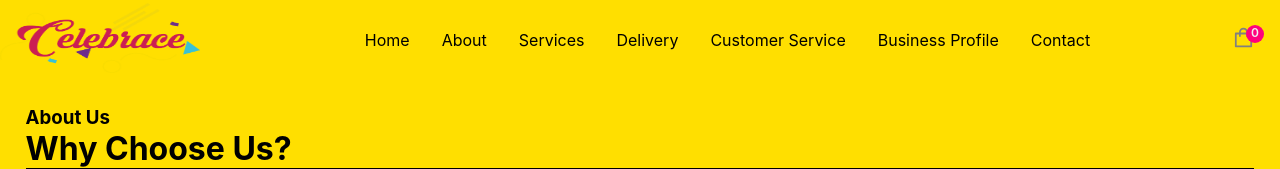
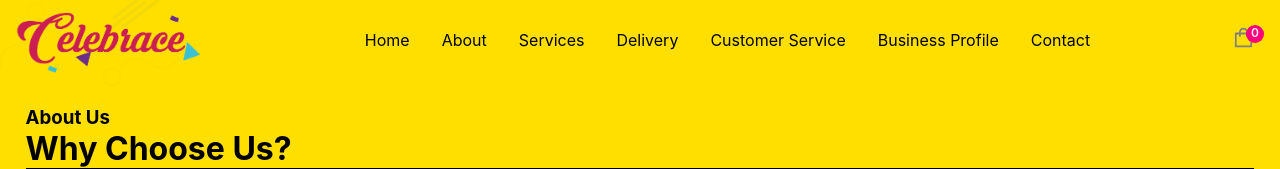
Before and after one commit to GuyWithBag/mobprog-ils, a Next.js app: page /about in a window 1280 px wide. Shown: the top 169 px of the page. Built offline with nearby package versions, Linux system fonts and the light colour scheme; grey boxes are pictures that could not be loaded; a web font is replaced by a local one.

Commit message:
changed width and height

```diff
--- a/components/Navbar.jsx
+++ b/components/Navbar.jsx
@@ -27,7 +27,7 @@ const Navbar = () => {
                             <Image
                             src={'/static/assets/images/designs/celebrace_logo.png'}
                             width='200px'
-                            height='70px'
+                            height='96px'
                             />
                         </a>
                     </Link>
```
